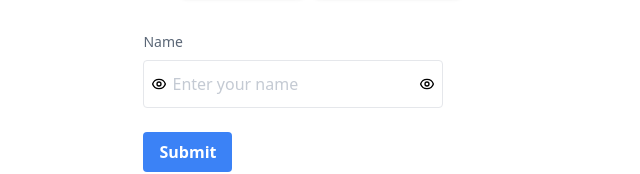
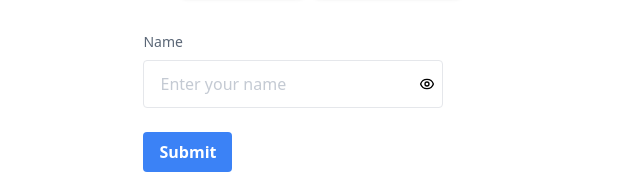
Before and after one commit to demolaemrick/my-react-components, a React (Create React App) app: page / in a window 1280 px wide. Shown: the part 525-699 px from the top of the page, without its empty margins (319-959 px from the left). Built offline with nearby package versions, Linux system fonts and the light colour scheme.

Commit message:
Capitalize the error first letter

```diff
--- a/src/App.tsx
+++ b/src/App.tsx
@@ -88,9 +88,6 @@ function App() {
 						register={register}
 						errors={errors}
 						inputProps={{
-							startAdornment: (
-								<InputAdornment position="start" adornment={<HiOutlineEye />} />
-							),
 							endAdornment: (
 								<InputAdornment position="end" adornment={<HiOutlineEye />} />
 							),
--- /dev/null
+++ b/src/shared/utils.ts
@@ -0,0 +1,6 @@
+export const capitalizeFirstLetter = (str: string) => {
+	// converting first letter to uppercase
+	const capitalized = str.charAt(0).toUpperCase() + str.slice(1);
+
+	return capitalized;
+};
--- a/src/stories/Inputs/Input/Input.tsx
+++ b/src/stories/Inputs/Input/Input.tsx
@@ -8,6 +8,7 @@ import Label from 'components/ui/InputLabel';
 import FormGroup from 'components/ui/FormGroup';
 
 import { inputConfig } from 'theme';
+import { capitalizeFirstLetter } from 'shared/utils';
 
 interface InputProps {
 	id: string;
@@ -50,9 +51,8 @@ const Input = ({
 					className={twMerge(
 						clsx(
 							'w-full font-light text-gray-700  overflow-visible rounded select-none  placeholder:text-[#1C345442] placeholder:font-normal placeholder:text-base transition ease-in-out duration-200',
-							size && !inputProps
-								? inputConfig[size].normal
-								: inputConfig[size].withIcon,
+							size && inputConfig[size],
+							inputProps?.startAdornment ? 'pl-7' : 'pr-7',
 							{
 								'outline-primary':
 									variant === 'outlined' || variant === 'filled',
@@ -64,7 +64,9 @@ const Input = ({
 									variant === 'flushed',
 								'rounded-none': variant === 'unstyled',
 							},
-
+							errors &&
+								errors[id] &&
+								'border-danger outline-danger hover:border-danger',
 							className
 						)
 					)}
@@ -73,7 +75,7 @@ const Input = ({
 			</FormGroup>
 			{errors && errors[id] && (
 				<span className="text-xs text-danger select-none">
-					<>{errors[id]?.message}</>
+					<>{capitalizeFirstLetter(String(errors[id]?.message))} </>
 				</span>
 			)}
 		</div>
--- a/src/theme.ts
+++ b/src/theme.ts
@@ -20,24 +20,10 @@ export const buttonConfig = {
 	lg: 'px-5 py-2',
 };
 
-const INPUT_WITH_ICON_SPACING = 'px-7';
-
 export const inputConfig = {
 	//Sizes
-	xs: {
-		normal: 'px-2 h-6',
-		withIcon: `${INPUT_WITH_ICON_SPACING} h-6`,
-	},
-	sm: {
-		normal: 'px-3 h-8',
-		withIcon: `${INPUT_WITH_ICON_SPACING} h-8`,
-	},
-	md: {
-		normal: 'px-4 h-10',
-		withIcon: `${INPUT_WITH_ICON_SPACING} h-10`,
-	},
-	lg: {
-		normal: 'px-4 h-12',
-		withIcon: `${INPUT_WITH_ICON_SPACING} h-12`,
-	},
+	xs: 'px-2 h-6',
+	sm: 'px-3 h-8',
+	md: 'px-4 h-10',
+	lg: 'px-4 h-12',
 };
```
Also changed, not shown: 1 other file (tests, documents, lock files or other folders).
